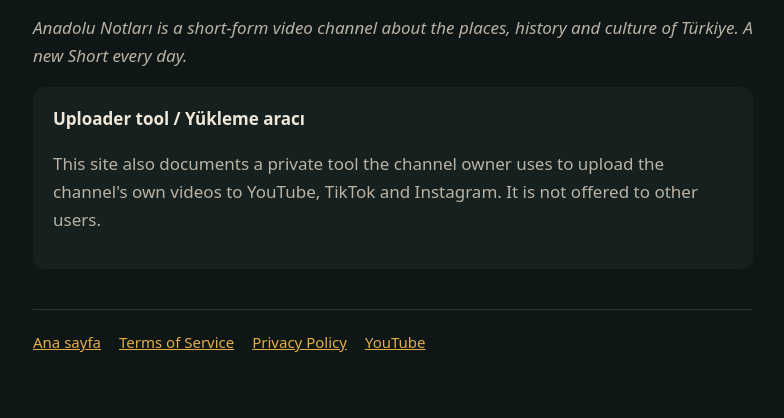
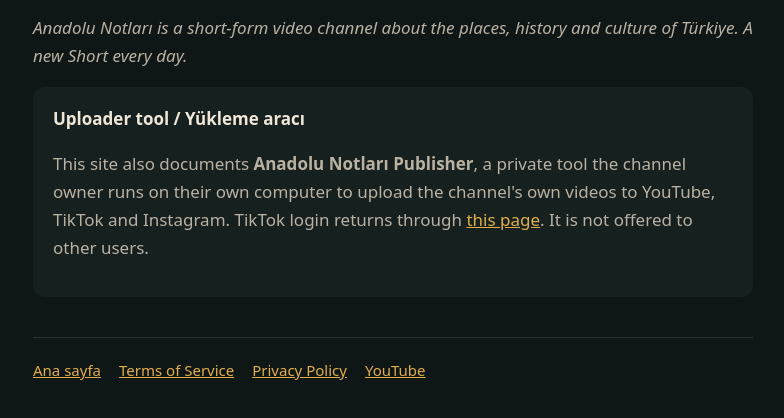
Before and after one commit to MuhammedBesir/anadolu-notlari, a plain HTML site: page index.html in a window 1280 px wide. Shown: the part 682-1100 px from the top of the page, without its empty margins (247-1031 px from the left). Drawn offline with Linux system fonts and the light colour scheme.

Commit message:
Publisher aracını sitede tanıt
Co-Authored-By: Claude Opus 5.5 <noreply@anthropic.com>

```diff
--- a/index.html
+++ b/index.html
@@ -4,6 +4,6 @@
 <h1>Anadolu'nun hikâyeleri, bir dakikada.</h1>
 <p>Anadolu Notları; Türkiye'nin yerlerini, tarihini ve kültürünü kısa videolarla anlatan bir kanal. Her gün yeni bir Short.</p>
 <p><em>Anadolu Notları is a short-form video channel about the places, history and culture of Türkiye. A new Short every day.</em></p>
-<div class="kart"><strong>Uploader tool / Yükleme aracı</strong><p>This site also documents a private tool the channel owner uses to upload the channel's own videos to YouTube, TikTok and Instagram. It is not offered to other users.</p></div>
+<div class="kart"><strong>Uploader tool / Yükleme aracı</strong><p>This site also documents <b>Anadolu Notları Publisher</b>, a private tool the channel owner runs on their own computer to upload the channel's own videos to YouTube, TikTok and Instagram. TikTok login returns through <a href="tiktok-callback.html">this page</a>. It is not offered to other users.</p></div>
 <nav><a href="./">Ana sayfa</a><a href="terms.html">Terms of Service</a><a href="privacy.html">Privacy Policy</a><a href="https://www.youtube.com/@AnadolununNotlari">YouTube</a></nav>
 </main></body></html>
```
